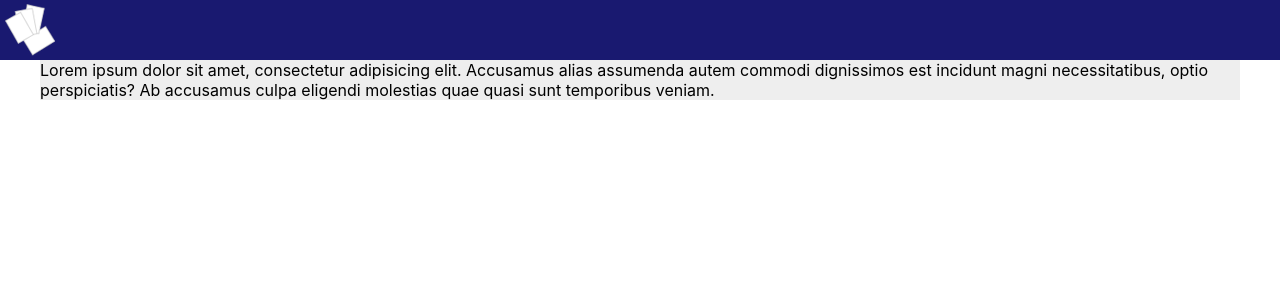
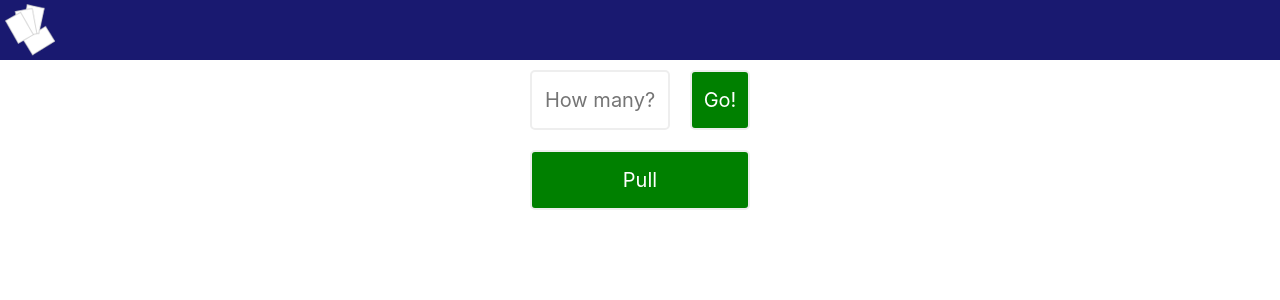
Before and after one commit to rxnnct/js-card-puller-react, a React (Create React App) app: page / in a window 1280 px wide. Shown: the top 300 px of the page. Built offline with nearby package versions, Linux system fonts and the light colour scheme.

Commit message:
Control pannel

```diff
--- a/package.json
+++ b/package.json
@@ -6,7 +6,6 @@
     "@testing-library/jest-dom": "^5.16.5",
     "@testing-library/react": "^13.4.0",
     "@testing-library/user-event": "^13.5.0",
-    "normalize.css": "^8.0.1",
     "react": "^18.2.0",
     "react-dom": "^18.2.0",
     "react-scripts": "^5.0.1",
--- /dev/null
+++ b/src/components/Workspace/ControlPanel/ControlPanel.jsx
@@ -0,0 +1,14 @@
+import React from "react";
+import style from './ControlPanel.module.scss';
+
+const ControlPanel = () => {
+    return (
+        <div className={style.controlPanel}>
+            <input className={style.cardsNumberInput} type="text" value="" placeholder="How many?" />
+            <button className={style.generateButton}>Go!</button>
+            <button className={style.pullButton}>Pull</button>
+        </div>
+    );
+}
+
+export default ControlPanel;
--- /dev/null
+++ b/src/components/Workspace/ControlPanel/ControlPanel.module.scss
@@ -0,0 +1,51 @@
+.controlPanel {
+  display: grid;
+  margin: 0 auto;
+  grid-template-areas:
+        "i g"
+        "p p";
+  grid-template-columns: 160px;
+}
+
+.cardsNumberInput {
+  grid-area: i;
+  margin: 10px;
+  height: 60px;
+  border-radius: 5px;
+  border: 2px solid #eee;
+  text-align: center;
+  font-size: 20px;
+}
+
+.generateButton {
+  grid-area: g;
+  margin: 10px;
+  height: 60px;
+  width: 60px;
+  border-radius: 5px;
+  border: 2px solid #eee;
+  background-color: green;
+  color: white;
+  font-size: 20px;
+
+  &:hover {
+    background-color: #000;
+    color: white;
+  }
+}
+
+.pullButton {
+  grid-area: p;
+  margin: 10px;
+  height: 60px;
+  border-radius: 5px;
+  border: 2px solid #eee;
+  background-color: green;
+  color: white;
+  font-size: 20px;
+
+  &:hover {
+    background-color: #000;
+    color: white;
+  }
+}
--- a/src/components/Workspace/Workspace.jsx
+++ b/src/components/Workspace/Workspace.jsx
@@ -1,10 +1,11 @@
 import React from "react";
 import style from './Workspace.module.scss';
+import ControlPanel from "./ControlPanel/ControlPanel";
 
 const Header = () => {
     return (
         <div className={style.workspace}>
-            Lorem ipsum dolor sit amet, consectetur adipisicing elit. Accusamus alias assumenda autem commodi dignissimos est incidunt magni necessitatibus, optio perspiciatis? Ab accusamus culpa eligendi molestias quae quasi sunt temporibus veniam.
+            <ControlPanel />
         </div>
     );
 }
--- a/src/components/Workspace/Workspace.module.scss
+++ b/src/components/Workspace/Workspace.module.scss
@@ -1,6 +1,5 @@
 .workspace {
-    width: 1200px;
-    margin: 0 auto;
-    grid-area: w;
-    background-color: #eeeeee;
+  max-width: 1200px;
+  margin: 0 auto;
+  grid-area: w;
 }
--- a/src/index.css
+++ b/src/index.css
@@ -1,3 +1,42 @@
+/* BEGIN Nullify ---> */
+*{
+  padding: 0;
+  margin: 0;
+  border: 0;
+}
+*,*:before,*:after{
+  -moz-box-sizing: border-box;
+  -webkit-box-sizing: border-box;
+  box-sizing: border-box;
+}
+:focus,:active{outline: none;}
+a:focus,a:active{outline: none;}
+
+nav,footer,header,aside{display: block;}
+
+html,body{
+  height: 100%;
+  width: 100%;
+  font-size: 100%;
+  line-height: 1;
+  font-size: 14px;
+  -ms-text-size-adjust: 100%;
+  -moz-text-size-adjust: 100%;
+  -webkit-text-size-adjust: 100%;
+}
+input,button,textarea{font-family:inherit;}
+
+input::-ms-clear{display: none;}
+button{cursor: pointer;}
+button::-moz-focus-inner {padding:0;border:0;}
+a, a:visited{text-decoration: none;}
+a:hover{text-decoration: none;}
+ul li{list-style: none;}
+img{vertical-align: top;}
+
+h1,h2,h3,h4,h5,h6{font-size:inherit;font-weight: 400;}
+/* <--- END */
+
 body {
   margin: 0;
   font-family: -apple-system, BlinkMacSystemFont, 'Segoe UI', 'Roboto', 'Oxygen',
```
Also changed, not shown: 1 other file (tests, documents, lock files or other folders).
